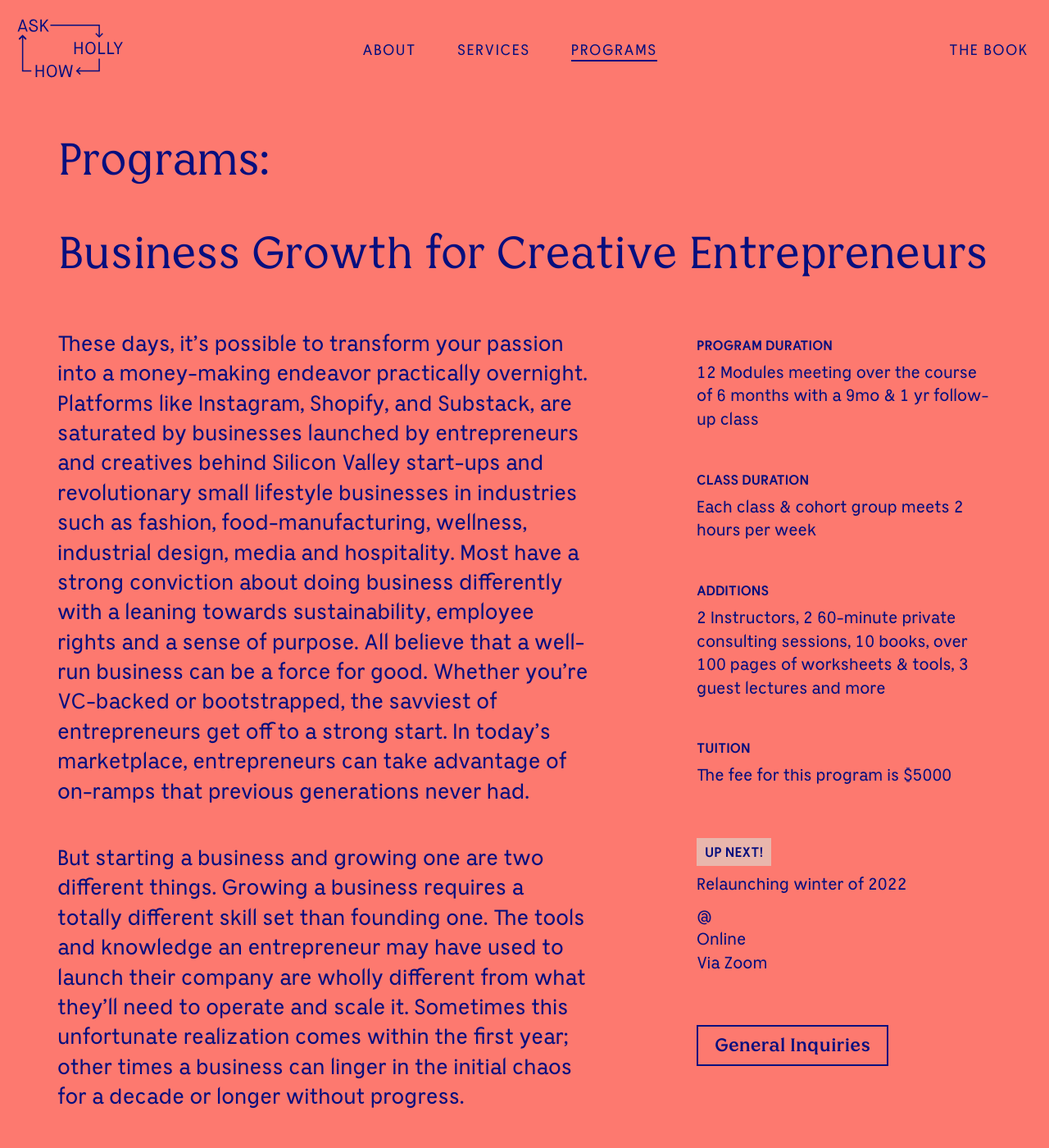
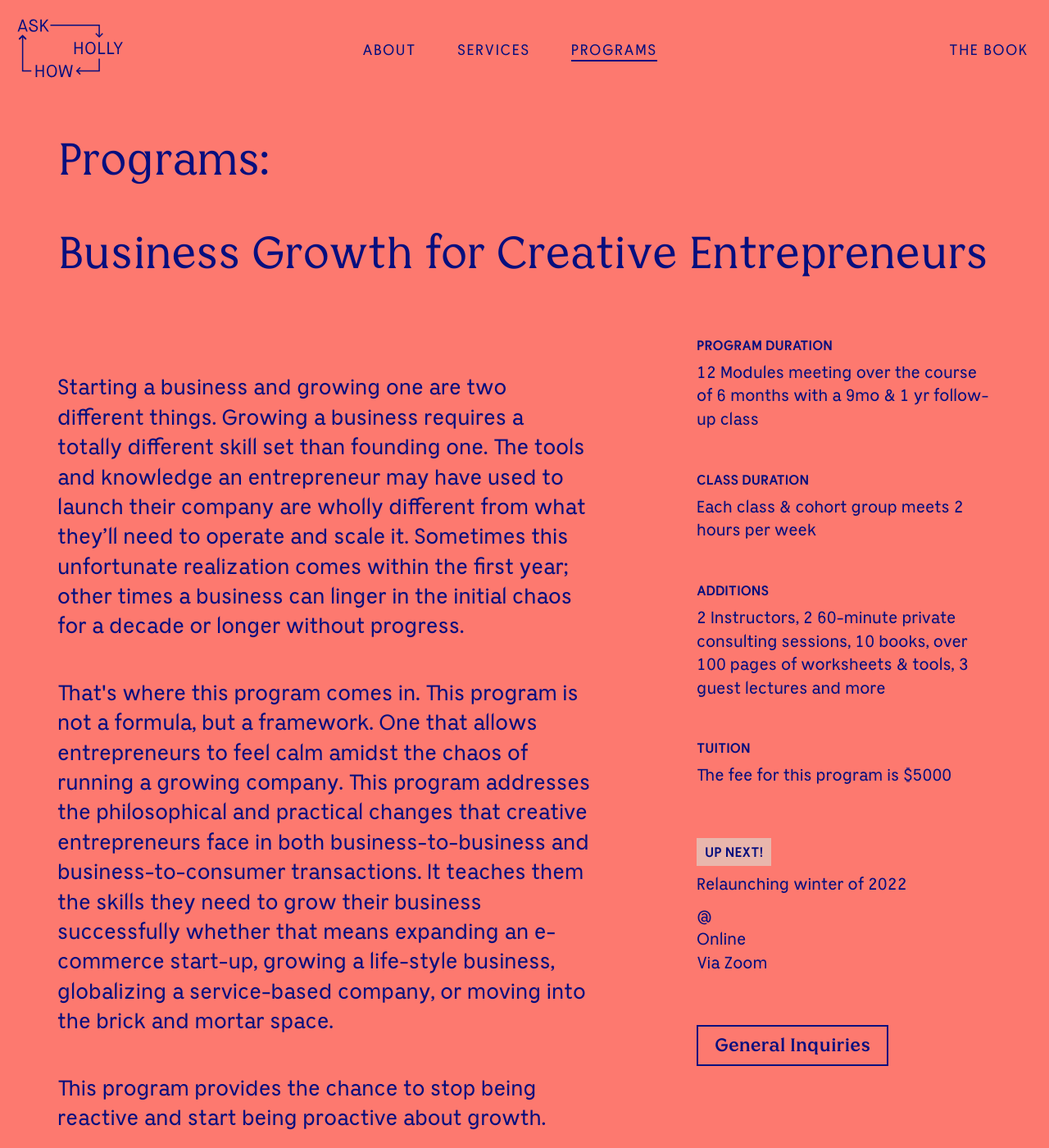
Before and after one commit to hollyhoward78/ask-holly-how, a Jekyll site: the page built from _pages/programs.md, in a window 1280 px wide and 1400 px high. Shown: the whole window at 82% size. Built offline with Jekyll 4.4.1, drawn with Linux system fonts in a browser that asks for light colours; a script that is not in the unit is left out; comment, search, counter and statistics services are not loaded.

Commit message:
Update programs.html

```diff
--- a/_layouts/programs.html
+++ b/_layouts/programs.html
@@ -24,8 +24,7 @@
               <img src="/images/home-growth.gif" class="img-responsive"/>
             </div>
           </div> -->
-          <p class="lead">These days, it’s possible to transform your passion into a money-making endeavor practically overnight. Platforms like Instagram, Shopify, and Substack, are saturated by businesses launched by entrepreneurs and creatives behind Silicon Valley start-ups and revolutionary small lifestyle businesses in industries such as fashion, food-manufacturing, wellness, industrial design, media and hospitality. Most have a strong conviction about doing business differently with a leaning towards sustainability, employee rights and a sense of purpose. All believe that a well-run business can be a force for good. Whether you’re VC-backed or bootstrapped, the savviest of entrepreneurs get off to a strong start. In today’s marketplace, entrepreneurs can take advantage of on-ramps that previous generations never had.
-          <p class="lead p-xs-t-1">But starting a business and growing one are two different things. Growing a business requires a totally different skill set than founding one. The tools and knowledge an entrepreneur may have used to launch their company are wholly different from what they’ll need to operate and scale it. Sometimes this unfortunate realization comes within the first year; other times a business can linger in the initial chaos for a decade or longer without progress. </p>
+          <p class="lead p-xs-t-1">Starting a business and growing one are two different things. Growing a business requires a totally different skill set than founding one. The tools and knowledge an entrepreneur may have used to launch their company are wholly different from what they’ll need to operate and scale it. Sometimes this unfortunate realization comes within the first year; other times a business can linger in the initial chaos for a decade or longer without progress. </p>
           <p class="lead p-xs-t-1">That's where this program comes in. This program is not a formula, but a framework. One that allows entrepreneurs to feel calm amidst the chaos of running a growing company. This program addresses the philosophical and practical changes that creative entrepreneurs face in both business-to-business and business-to-consumer transactions. It teaches them the skills they need to grow their business successfully whether that means expanding an e-commerce start-up, growing a life-style business, globalizing a service-based company, or moving into the brick and mortar space.</p>
           <p class="lead p-xs-t-1">This program provides the chance to stop being reactive and start being proactive about growth.</p>
         </div>
```
